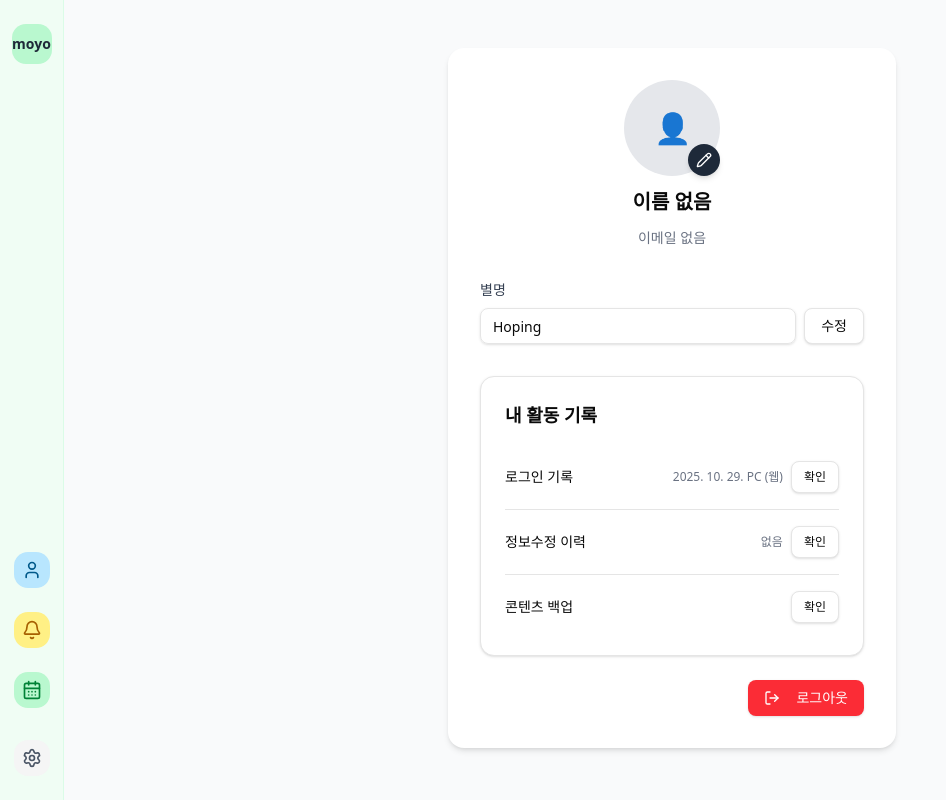
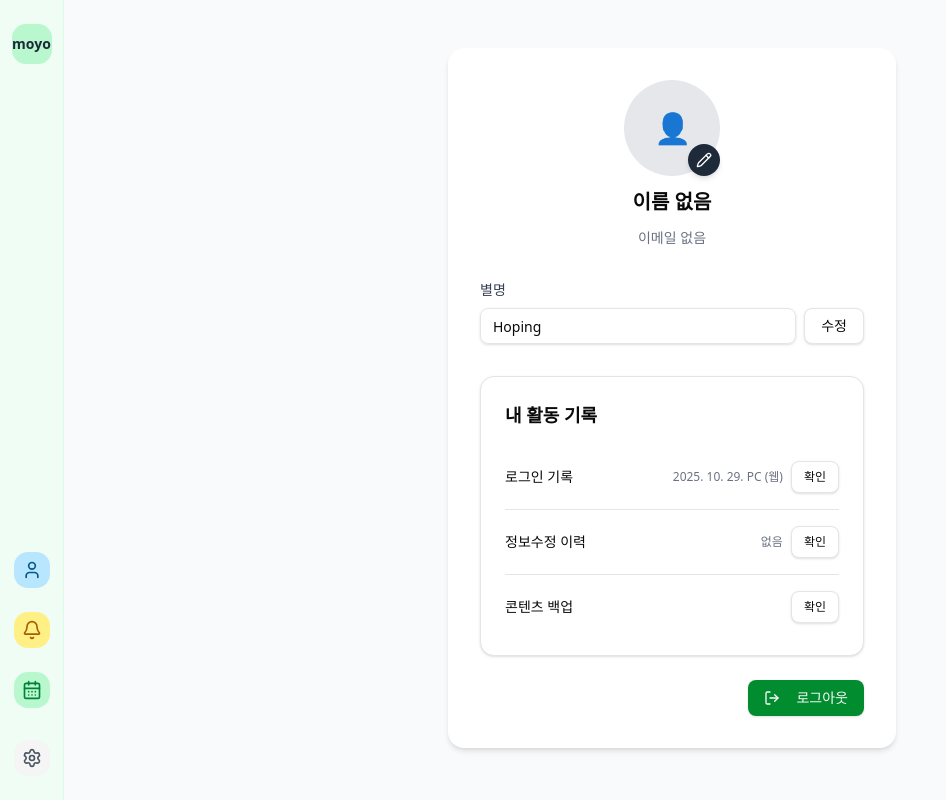
Before and after one commit to ssy330/Moyo_front, a React (Vite) app: page /profile/1 in a window 1280 px wide. Shown: the whole page, without its empty margins (0-946 px from the left). Built offline with nearby package versions, Linux system fonts and the light colour scheme; no server answers.

Commit message:
feat: 1031

```diff
--- a/src/pages/profile/ProfilePage.tsx
+++ b/src/pages/profile/ProfilePage.tsx
@@ -132,7 +132,7 @@ export default function ProfilePage() {
           <div className="mt-6 flex justify-end">
             <Button
               onClick={handleLogout}
-              className="flex items-center space-x-2 bg-red-500 text-white hover:bg-red-600"
+              className="flex items-center space-x-2"
             >
               <LogOut className="h-4 w-4" />
               <span>로그아웃</span>
```
